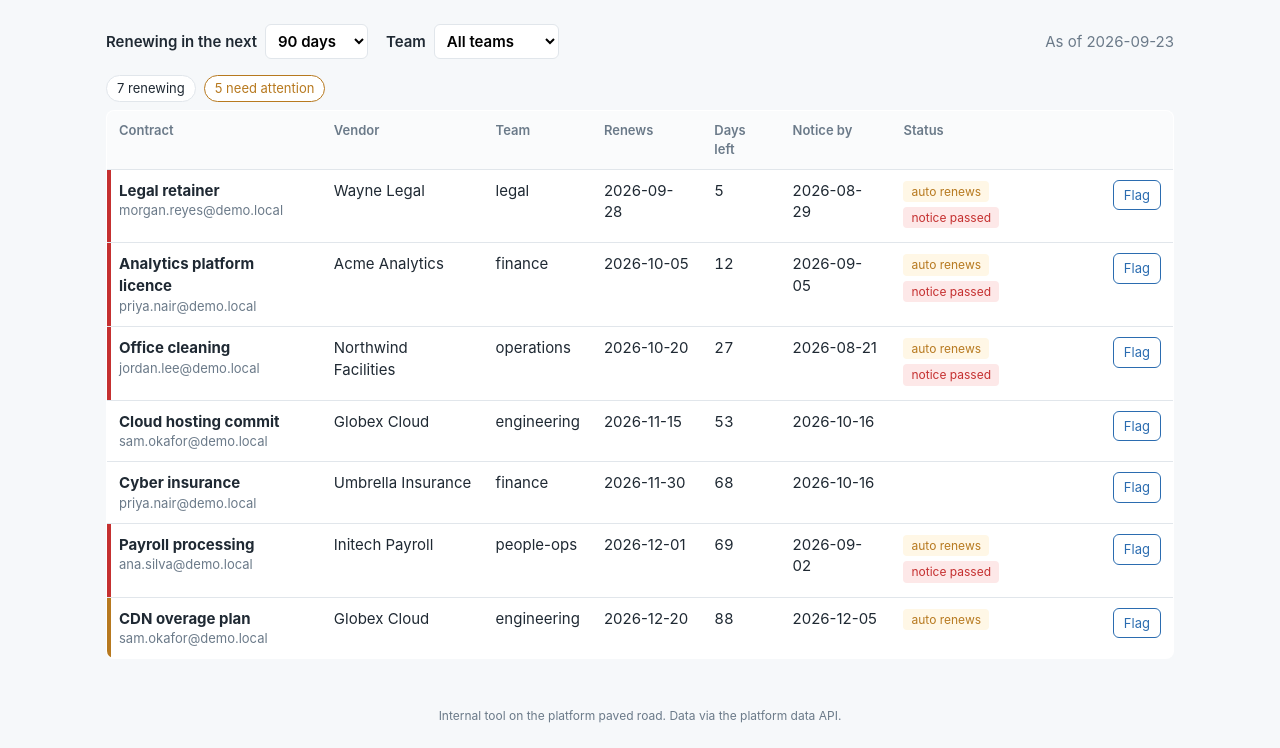
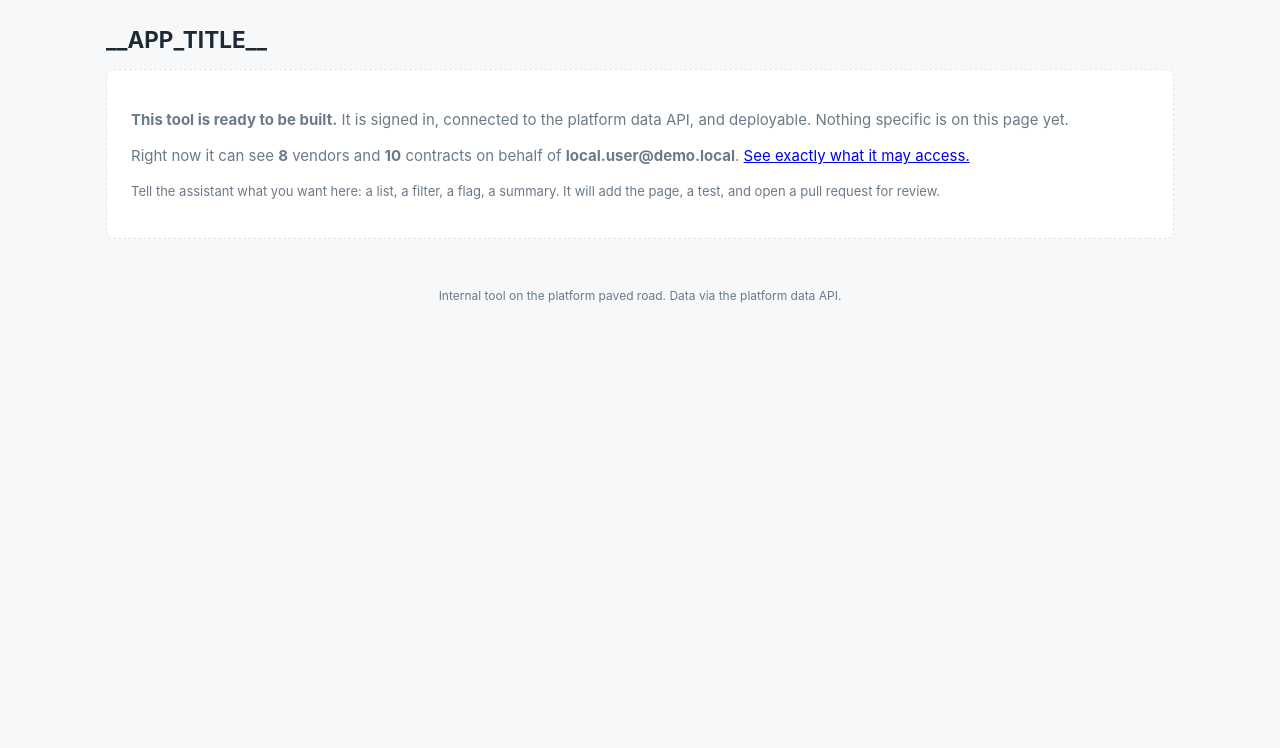
Before and after one commit to demo-aws-vibe-coding/app-template, a FastAPI app: page / in a window 1280 px wide. Shown: the part 55-803 px from the top of the page. After the commit the page ends 358 px from the top, so only its background shows below. Run offline with FastAPI, Linux system fonts and the light colour scheme.

Commit message:
Publish paved-road app template from platform@b48b255

```diff
--- a/src/app/main.py
+++ b/src/app/main.py
@@ -1,11 +1,15 @@
-"""Routes. Full pages render a template; HTMX requests get a partial (templates/_*.html)."""
+"""Routes. Full pages render a template; HTMX requests get a partial (templates/_*.html).
+
+This is the paved-road starter: a working, signed-in, data-connected page with nothing
+specific on it yet. Describe to the assistant what the tool should show and it will add
+routes here, templates under templates/, and tests under tests/.
+"""
 
 from __future__ import annotations
 
-from datetime import date
 from pathlib import Path
 
-from fastapi import FastAPI, Form, Request
+from fastapi import FastAPI, Request
 from fastapi.responses import HTMLResponse, JSONResponse
 from fastapi.staticfiles import StaticFiles
 from fastapi.templating import Jinja2Templates
@@ -22,8 +26,6 @@
 client: data.DataClient = data.build_client(
     settings.data_api_url, settings.fixtures_dir, settings.name
 )
-
-WINDOWS = (30, 60, 90, 180)
 
 
 def current_identity(request: Request) -> Identity:
@@ -84,58 +86,25 @@
     return await call_next(request)
 
 
-def _window(value: int | None) -> int:
-    return value if value in WINDOWS else 90
-
-
-def _context(request: Request, within: int, team: str | None) -> dict:
-    user = current_caller(request)
-    today = date.today()
-    rows = data.renewals(client, user, today=today, within_days=within, team=team or None)
-    return {
-        "request": request,
-        "title": settings.title,
-        "user": user.email,
-        "today": today,
-        "within": within,
-        "windows": WINDOWS,
-        "team": team or "",
-        "teams": data.teams(client, user),
-        "rows": rows,
-        "attention": sum(1 for r in rows if r.tags),
-    }
-
-
 @app.get("/healthz")
 def healthz() -> JSONResponse:
     return JSONResponse({"status": "ok", "app": settings.name})
 
 
 @app.get("/", response_class=HTMLResponse)
-def index(request: Request, within: int = 90, team: str = "") -> HTMLResponse:
+def index(request: Request) -> HTMLResponse:
+    """The starter page: who you are and what this tool can see. Replace with the tool."""
+    caller = current_caller(request)
     return templates.TemplateResponse(
-        request, "index.html", _context(request, _window(within), team)
-    )
-
-
-@app.get("/contracts", response_class=HTMLResponse)
-def contracts_partial(request: Request, within: int = 90, team: str = "") -> HTMLResponse:
-    return templates.TemplateResponse(
-        request, "_contracts.html", _context(request, _window(within), team)
-    )
-
-
-@app.post("/contracts/{contract_id}/flag", response_class=HTMLResponse)
-def toggle_flag(
-    request: Request,
-    contract_id: str,
-    flagged: bool = Form(...),
-    within: int = Form(90),
-    team: str = Form(""),
-) -> HTMLResponse:
-    client.set_flag(current_caller(request), contract_id, flagged)
-    return templates.TemplateResponse(
-        request, "_contracts.html", _context(request, _window(within), team)
+        request,
+        "index.html",
+        {
+            "request": request,
+            "title": settings.title,
+            "user": caller.email,
+            "vendors": len(client.vendors(caller)),
+            "contracts": len(client.contracts(caller)),
+        },
     )
 
 
--- a/src/app/templates/_contracts.html
+++ /dev/null
@@ -1,38 +0,0 @@
-<div class="summary">
-  <span class="pill">{{ rows|length }} renewing</span>
-  {% if attention %}<span class="pill warn">{{ attention }} need attention</span>{% endif %}
-</div>
-
-{% if not rows %}
-<p class="empty">Nothing renews in this window.</p>
-{% else %}
-<table class="grid">
-  <thead>
-    <tr>
-      <th>Contract</th><th>Vendor</th><th>Team</th><th>Renews</th><th>Days left</th><th>Notice by</th><th>Status</th><th></th>
-    </tr>
-  </thead>
-  <tbody>
-    {% for r in rows %}
-    <tr class="{% if 'notice-passed' in r.tags %}urgent{% elif r.tags %}warn{% endif %}">
-      <td><strong>{{ r.contract.name }}</strong><div class="muted">{{ r.contract.owner_email }}</div></td>
-      <td>{{ r.vendor.name if r.vendor else r.contract.vendor_id }}</td>
-      <td>{{ r.contract.owner_team }}</td>
-      <td>{{ r.contract.renewal_date.isoformat() }}</td>
-      <td class="num">{{ r.days_left }}</td>
-      <td>{{ r.contract.notice_deadline().isoformat() }}</td>
-      <td>
-        {% for t in r.tags %}<span class="tag {{ t }}">{{ t.replace('-', ' ') }}</span>{% endfor %}
-        {% if r.flagged %}<span class="tag flagged">flagged for review</span>{% endif %}
-      </td>
-      <td>
-        <form hx-post="/contracts/{{ r.contract.id }}/flag" hx-target="#contracts" hx-include="#filters">
-          <input type="hidden" name="flagged" value="{{ 'false' if r.flagged else 'true' }}">
-          <button type="submit" class="btn">{{ 'Unflag' if r.flagged else 'Flag' }}</button>
-        </form>
-      </td>
-    </tr>
-    {% endfor %}
-  </tbody>
-</table>
-{% endif %}
--- a/src/app/templates/index.html
+++ b/src/app/templates/index.html
@@ -1,27 +1,9 @@
 {% extends "base.html" %}
 {% block content %}
-<section class="controls">
-  <form id="filters" hx-get="/contracts" hx-target="#contracts" hx-trigger="change" hx-push-url="false">
-    <label>Renewing in the next
-      <select name="within">
-        {% for w in windows %}
-        <option value="{{ w }}" {% if w == within %}selected{% endif %}>{{ w }} days</option>
-        {% endfor %}
-      </select>
-    </label>
-    <label>Team
-      <select name="team">
-        <option value="" {% if not team %}selected{% endif %}>All teams</option>
-        {% for t in teams %}
-        <option value="{{ t }}" {% if t == team %}selected{% endif %}>{{ t }}</option>
-        {% endfor %}
-      </select>
-    </label>
-    <span class="asof">As of {{ today.isoformat() }}</span>
-  </form>
-</section>
-
-<section id="contracts">
-  {% include "_contracts.html" %}
-</section>
+<section class="controls"><h2 style="margin:0">{{ title }}</h2></section>
+<div class="empty" style="text-align:left; margin-top:12px">
+  <p><strong>This tool is ready to be built.</strong> It is signed in, connected to the platform data API, and deployable. Nothing specific is on this page yet.</p>
+  <p>Right now it can see <strong>{{ vendors }}</strong> vendors and <strong>{{ contracts }}</strong> contracts on behalf of <strong>{{ user }}</strong>. <a href="/whoami">See exactly what it may access.</a></p>
+  <p class="muted">Tell the assistant what you want here: a list, a filter, a flag, a summary. It will add the page, a test, and open a pull request for review.</p>
+</div>
 {% endblock %}
```
Also changed, not shown: TEMPLATE.md (+1 -1 lines), src/app/data.py (+1 -57 lines), tests/conftest.py (+1 -1 lines), tests/test_data.py (added, +60 -0 lines), tests/test_data_api_client.py (+3 -1 lines), tests/test_renewals.py (deleted, +0 -79 lines), tests/test_web.py (+7 -28 lines), .devcontainer/devcontainer.json.
